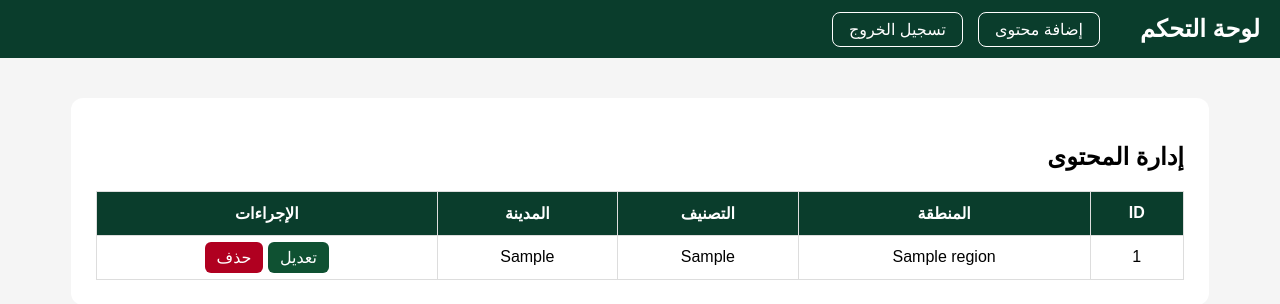
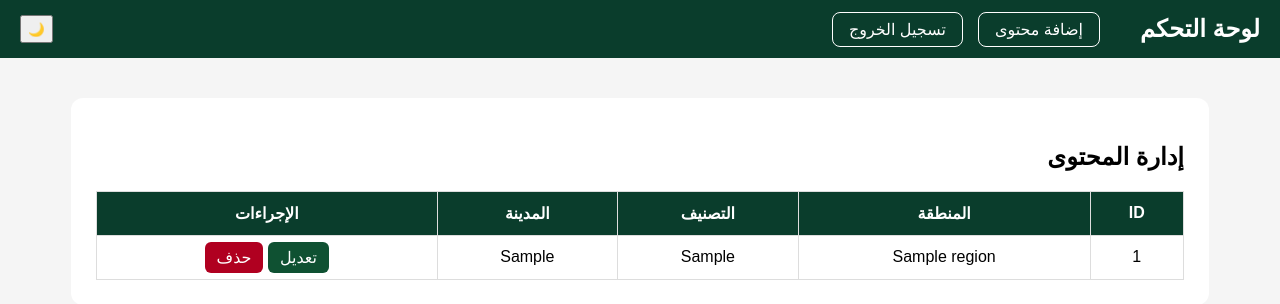
Before and after one commit to SarahAlshddi/discover-saudi, a PHP site: page /admin/dashboard.php in a window 1280 px wide. Shown: the top 304 px of the page. Run offline with PHP 8.4, Linux system fonts and the light colour scheme; the visitor is signed in with stand-in values (Sample User, id 1); tables that the repository leaves empty or names only in its code hold one stand-in row (values such as "Sample post").

Commit message:
Add dark mode toggle button to dashboard
Added a dark mode toggle button to the navigation.

```diff
--- a/admin/dashboard.php
+++ b/admin/dashboard.php
@@ -23,9 +23,10 @@ $result = mysqli_query($conn, "SELECT * FROM regions");
 <head>
     <meta charset="UTF-8">
     <title>لوحة التحكم</title>
-    <link rel="stylesheet" href="../css/style.css">
+<link rel="stylesheet" href="../css/style.css">
+
 </head>
-<body>
+<body id="body">
 
 <nav class="navbar">
     <h2>لوحة التحكم</h2>
@@ -33,6 +34,7 @@ $result = mysqli_query($conn, "SELECT * FROM regions");
         <li><a href="add.php">إضافة محتوى</a></li>
         <li><a href="logout.php">تسجيل الخروج</a></li>
     </ul>
+    <button onclick="toggleMode()" style="margin-right: auto;">🌙</button>
 </nav>
 
 <section class="admin-container">
@@ -72,5 +74,6 @@ $result = mysqli_query($conn, "SELECT * FROM regions");
     </table>
 </section>
 
+<script src="../js/script.js"></script>
 </body>
 </html>
```
